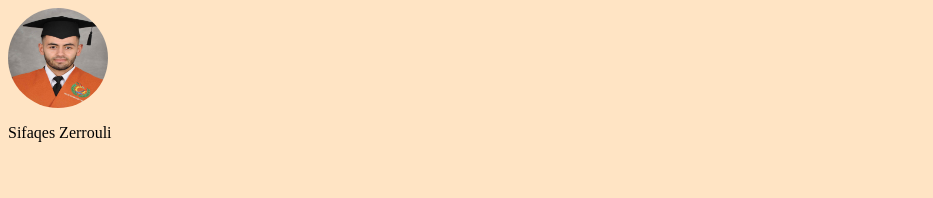
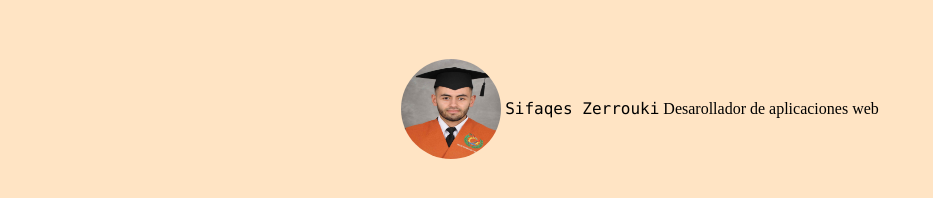
Before and after one commit to sifaqes/Curr-culum-Personal, a plain HTML site: page index.html in a window 1280 px wide. Shown: the whole page, without its empty margins (0-933 px from the left). Drawn offline with Linux system fonts and the light colour scheme.

Commit message:
Curriculume

```diff
--- a/css/style.css
+++ b/css/style.css
@@ -9,4 +9,20 @@ body {
     border-radius: 70%;
 }
 
-#logo {}
+.center {
+    line-height: 200px;
+    height: 200px;
+    /* border: 3px solid green; */
+    text-align: center;
+}
+
+.center p {
+    line-height: 1.5;
+    display: inline-block;
+    vertical-align: middle;
+}
+
+.p1 {
+    color: rgb(0, 0, 0);
+    font-family: "Lucida Console", "Courier New", monospace;
+}
--- a/index.html
+++ b/index.html
@@ -12,10 +12,12 @@
 
 <body>
     <header>
-        <div id="logo">
+        <div class="center">
             <img src="images/siphax.jpg" alt="zerrouki sifaqes" id="avatar">
-            <p>Sifaqes Zerrouli</p>
+            <p class="p1">Sifaqes Zerrouki</p>
+            <p class="p2">Desarollador de aplicaciones web</p>
         </div>
+
     </header>
     <main>
 
```
